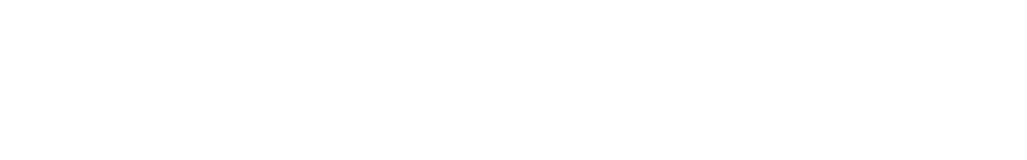
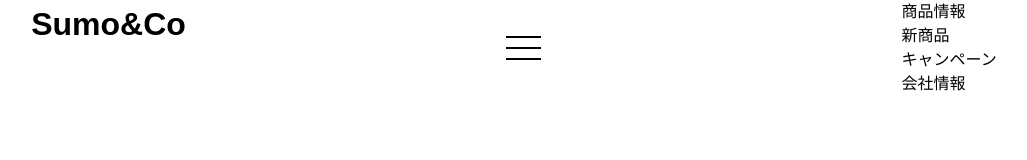
Before and after one commit to goldysatoshi/sumo-co, a plain HTML site: page index.html in a window 1280 px wide. Shown: the whole page, without its empty margins (126-1153 px from the left). Drawn offline with Linux system fonts and the light colour scheme.

Commit message:
I'm making a menu botton animation in header.

```diff
--- a/css/_header.scss
+++ b/css/_header.scss
@@ -1 +1,65 @@
 @use 'globals' as *;
+
+header {
+    display: flex;
+    justify-content: space-around;
+
+    h1 {
+        a {
+            font-family: sans-serif;
+            color: $cBlack;
+            text-decoration: none;
+
+        }
+    }
+
+    .mobile-menu-icon {
+        background-color: transparent;
+        border: none;
+        outline: none !important;
+        cursor: pointer;
+
+        span {
+            background-color: $cBlack;
+            width: 35px;
+            height: 2px;
+            display: block;
+            margin-bottom: 9px;
+            transition: transform .7s;
+
+            &:last-child {
+                margin-bottom: 0;
+            }
+        }
+
+        &.menu-open {
+                span {
+                    &:nth-child(1) {
+                        transform: translateY(11px) rotate(45deg);
+                    }
+
+                    &:nth-child(2) {
+                        transform: translateY(-11px);
+                        opacity: 0;
+                    }
+
+                    &:nth-child(3) {
+                        transform: translateY(-11px) rotate(-45deg);
+                    }
+                }
+        }
+    }
+
+    nav {
+        ul{
+            li {
+                list-style: none;
+
+                a{
+                    color: $cBlack;
+                    text-decoration: none;
+                }
+            }
+        }
+    }
+}
--- a/index.html
+++ b/index.html
@@ -1,13 +1,29 @@
 <!DOCTYPE html>
 <html lang="en">
   <head>
-    <meta charset="UTF-8">
-    <meta name="viewport" content="width=device-width, initial-scale=1.0">
+    <meta charset="UTF-8" />
+    <meta name="viewport" content="width=device-width, initial-scale=1.0" />
     <title>Sumo&Co</title>
+    <link rel="stylesheet" href="css/style.css" />
   </head>
   <body>
     <div>
-        <header></header>
+      <header>
+        <h1><a href="#">Sumo&Co</a></h1>
+        <button class="mobile-menu-icon">
+          <span></span>
+          <span></span>
+          <span></span>
+        </button>
+        <nav>
+          <ul>
+            <li><a href="#">商品情報</a></li>
+            <li><a href="#">新商品</a></li>
+            <li><a href="#">キャンペーン</a></li>
+            <li><a href="#">会社情報</a></li>
+          </ul>
+        </nav>
+      </header>
       <main></main>
       <section class="company"></section>
       <section class="products"></section>
@@ -16,5 +32,7 @@
       <section class="news"></section>
       <footer></footer>
     </div>
+
+    <script src="script.js"></script>
   </body>
 </html>
--- /dev/null
+++ b/script.js
@@ -0,0 +1,5 @@
+const menuBtn = document.querySelector('.mobile-menu-icon');
+
+menuBtn.addEventListener('click', () => {
+    menuBtn.classList.toggle('menu-open');
+})
```
Also changed, not shown: css/style.css, 1 other file. Lines whose indentation alone changed are shown as unchanged.
